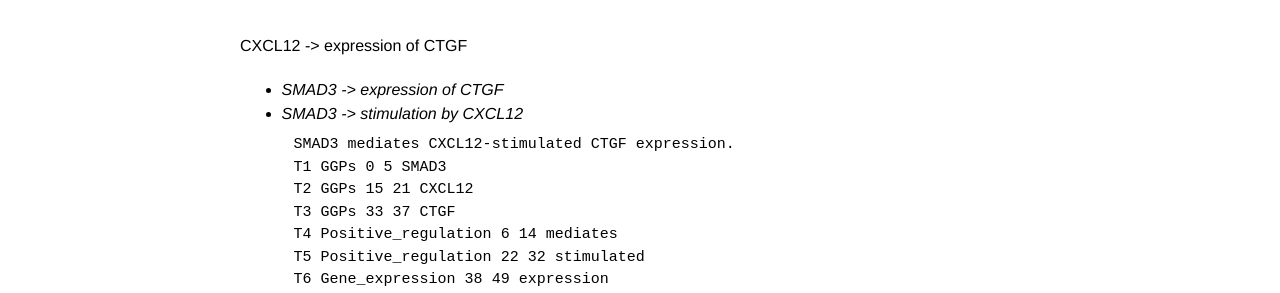
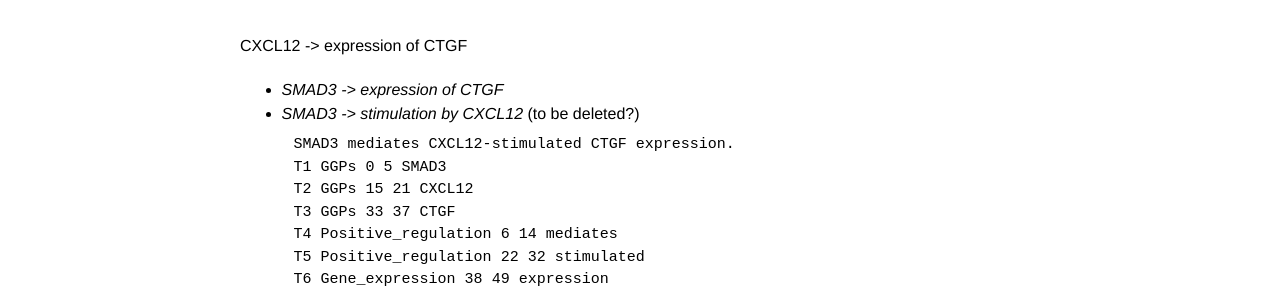
Before and after one commit to ezcatdb/molbiol_lung_corpus-guidelines, a Jekyll site: the page built from _event/Positive_regulation.md, in a window 1280 px wide. Shown: the part 1440-1733 px from the top of the page. Built offline with Jekyll 4.4.1, drawn with Linux system fonts in a browser that asks for light colours.

Commit message:
minor correction in Positive_regulation.md

```diff
--- a/_event/Positive_regulation.md
+++ b/_event/Positive_regulation.md
@@ -69,7 +69,7 @@ E2 Conversion:T4 Theme:T2
 CXCL12 -> expression of CTGF
 
 - *SMAD3 -> expression of CTGF*
-- *SMAD3 -> stimulation by CXCL12*
+- *SMAD3 -> stimulation by CXCL12* (to be deleted?)
 ~~~ ann
 SMAD3 mediates CXCL12-stimulated CTGF expression.
 T1 GGPs 0 5 SMAD3
```
